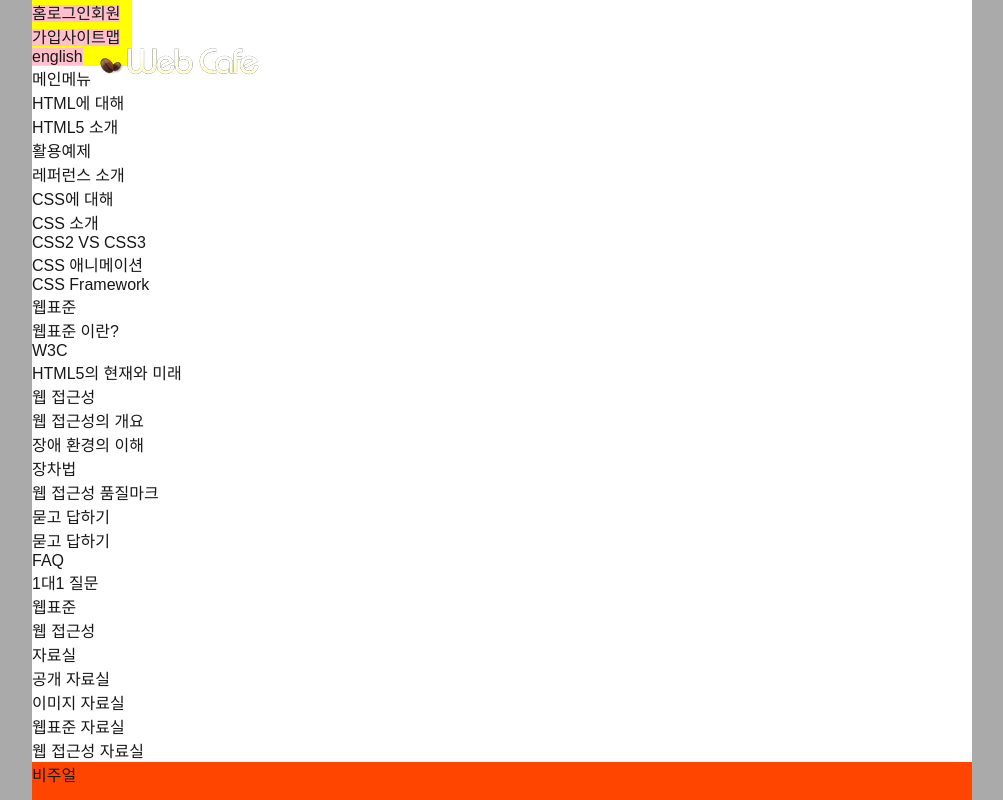
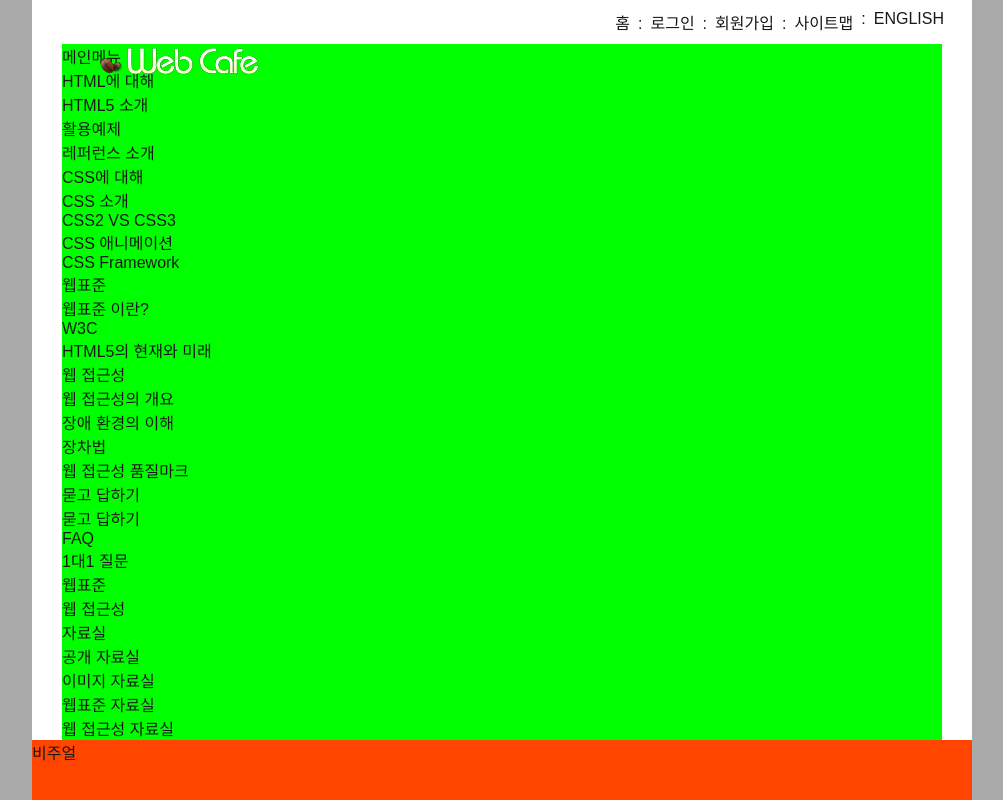
Before and after one commit to yoninim/kpc, a plain HTML site: page main.html in a window 1280 px wide. Shown: the top 800 px of the page, without its empty margins (138-1141 px from the left). Drawn offline with Linux system fonts and the light colour scheme; a web font is replaced by a local one.

Commit message:
플로트를 활용한 멤버 링크 디자인 완성

```diff
--- a/css/stylesheet.css
+++ b/css/stylesheet.css
@@ -15,6 +15,12 @@ a{
   color: inherit;
   text-decoration: none;
 }
+/* 플로트 이슈를 해결하기 위한 클래스 */
+.clearfix::after{
+  content: '';
+  clear: both;
+  display: block;
+}
 /* 레이아웃 */
 .header, .visual, .main, .slogan, .footer{
   width: 940px;
@@ -24,6 +30,7 @@ a{
 .header{
 background-color: white;
 position: relative;
+padding: 0px 30px;
 }
 /* 로고 */
 .logo{
@@ -33,14 +40,27 @@ position: relative;
 }
 /* 멤버링크 */
 .member{
-  background-color: yellow;
-  width: 100px;
-  font-size : 0px;
+  float: right;
+  text-transform: uppercase;
+  padding: 2px 0;
+  position: relative;
+  right: -10px;
 }
 .member li{
-  background-color: pink;
-  display: inline;
-  font-size : 16px;
+  /* background-color: pink; */
+  float : left;
+}
+.member li:nth-child(n+2)::before{
+  content: ':';
+}
+.member a{
+  display: inline-block;
+  padding: 8px;
+}
+/* 메인 메뉴 */
+.navigation{
+  background-color:lime;
+  clear: both;
 }
 /* 비주얼 */
 .visual{
```
